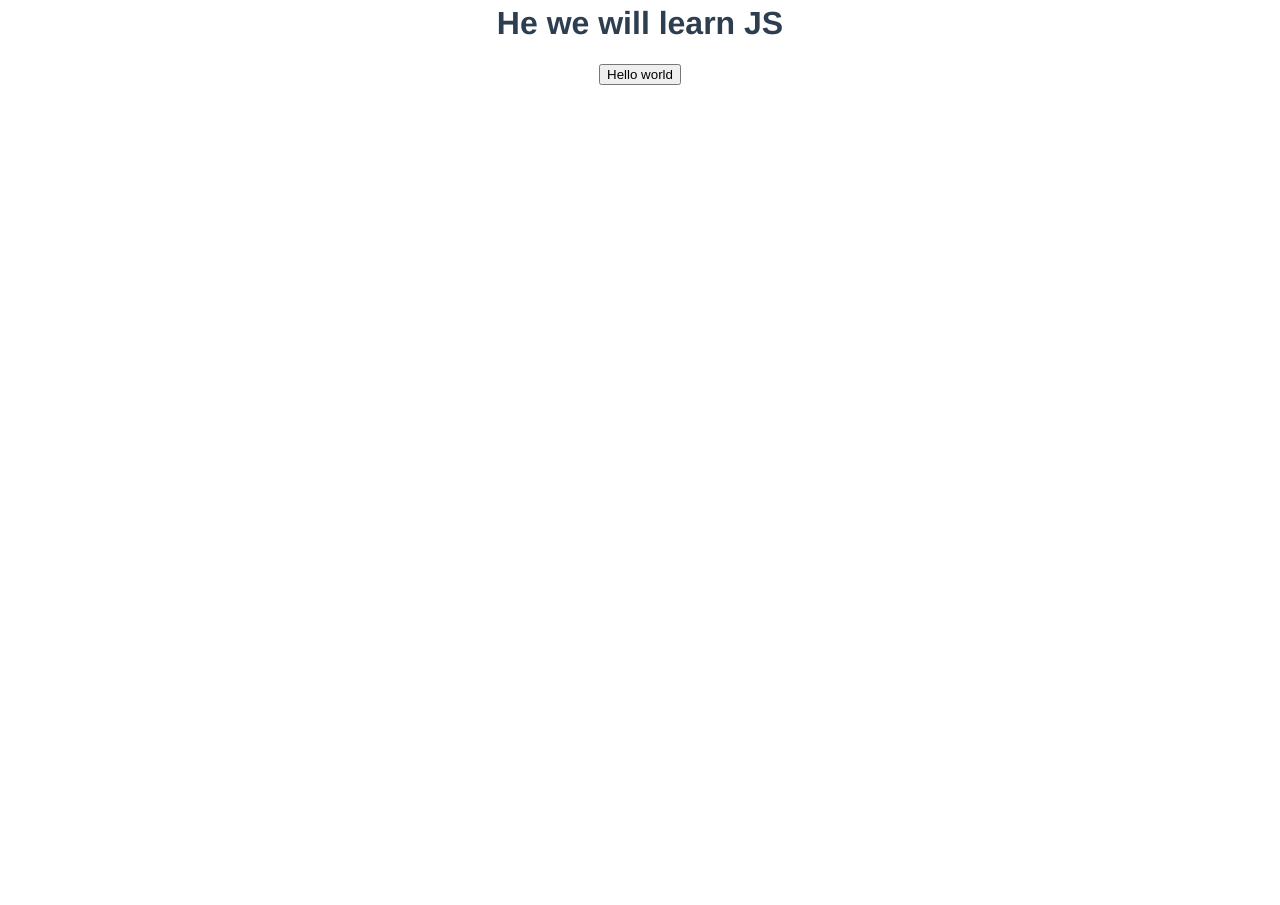
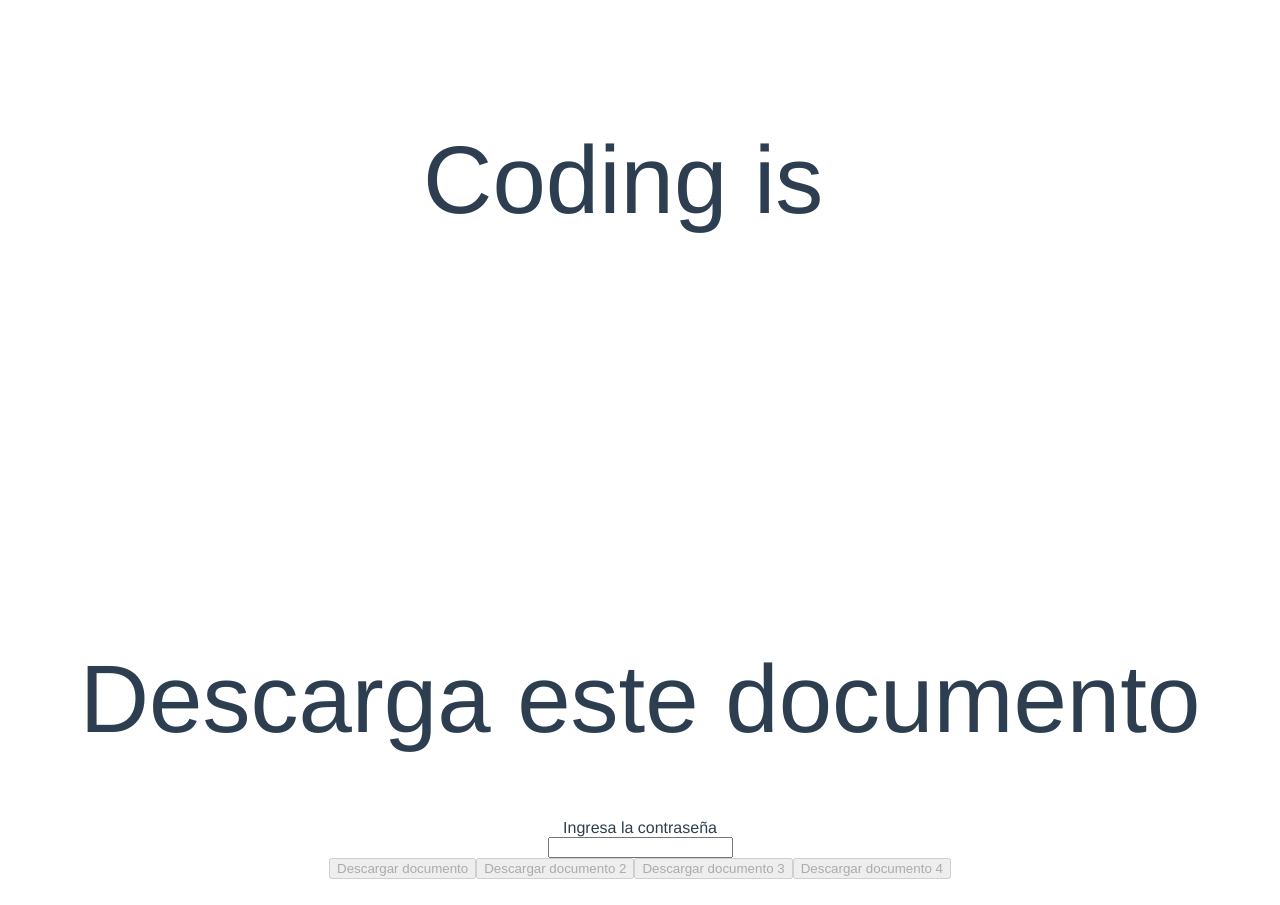
Before and after one commit to camilometaute/learning-js, a Vue app: page / in a window 1280 px wide. Shown: the part 280-1185 px from the top of the page. Before the commit the page ends 800 px from the top, so only its background shows below. Built offline with nearby package versions, Linux system fonts and the light colour scheme.

Commit message:
creating type effect element

```diff
--- a/package.json
+++ b/package.json
@@ -18,6 +18,8 @@
     "babel-eslint": "^10.0.3",
     "eslint": "^5.16.0",
     "eslint-plugin-vue": "^5.0.0",
+    "node-sass": "^4.13.1",
+    "sass-loader": "^8.0.2",
     "vue-template-compiler": "^2.6.10"
   },
   "eslintConfig": {
--- a/src/App.vue
+++ b/src/App.vue
@@ -1,42 +1,19 @@
 <template>
   <div id="app">
-    <img alt="Vue logo" src="./assets/logo.png">
-    <HelloWorld msg="He we will learn JS"/>
-    <button v-on:click="reverseMessage" type="button" name="button">Hello world</button>
+    <TypeAutomatic/>
+    <HelloWorld msg="Descarga este documento"/> <br>
   </div>
 </template>
 
 <script>
 import HelloWorld from './components/HelloWorld.vue'
+import TypeAutomatic from './components/TypeAutomatic.vue'
 
 export default {
   name: 'app',
   components: {
-    HelloWorld
-  },
-  methods: {
-    reverseMessage: function () {
-
-      //function scoped
-      var firstVariable = 'This is the first variable'; //Can be updated
-
-      //block scoped {}
-      let age = 30; // Can be updated
-      const sport = true; // Can't be updated
-
-      //camel case
-      const iLovePizza = true;
-
-      //UpperCamelCase
-      const ILoveToEatHotDogs = false;
-
-      // snake case!!
-      const this_is_snake_case = true;
-
-      //kebab-case this is not allowed in javascrip
-
-      alert( firstVariable + age + sport + ILoveToEatHotDogs + this_is_snake_case + iLovePizza);
-    }
+    HelloWorld,
+    TypeAutomatic
   }
 }
 </script>
--- /dev/null
+++ b/src/assets/sass/main.scss
@@ -0,0 +1,29 @@
+.container {
+    width: 100%;
+    height: 100vh;
+    display: flex;
+    justify-content: center;
+    align-items: center;
+  }
+  h1 {
+    font-size: 6rem;
+    font-weight: normal;
+    span.typed-text {
+      color: #D2B94B;
+    }
+    span.cursor {
+      display: inline-block;
+      margin-left: 3px;
+      width: 4px;
+      background-color: #fff;
+      animation: cursorBlink 1s infinite;
+    }
+    span.cursor.typing {
+      animation: none;
+    }
+  }
+  @keyframes cursorBlink {
+    49% { background-color: #fff; }
+    50% { background-color: transparent; }
+    99% { background-color: transparent; }
+  }
--- a/src/components/HelloWorld.vue
+++ b/src/components/HelloWorld.vue
@@ -1,7 +1,20 @@
 <template>
   <div class="hello">
     <h1>{{ msg }}</h1>
-
+    <label for="">Ingresa la contraseña</label> <br>
+    <input v-model="inputPassword" type="password" name="" value=""> <br>
+    <button :disabled="validatePassword(inputPassword)" @click="goToNewUrl(inputPassword)" type="button" name="button">
+      Descargar documento
+    </button>
+    <button :disabled="validatePassword(inputPassword)" @click="goToNewUrl(inputPassword)" type="button" name="button">
+      Descargar documento 2
+    </button>
+    <button :disabled="validatePassword(inputPassword)" @click="goToNewUrl(inputPassword)" type="button" name="button">
+      Descargar documento 3
+    </button>
+    <button :disabled="validatePassword(inputPassword)" @click="goToNewUrl(inputPassword)" type="button" name="button">
+      Descargar documento 4
+    </button>
   </div>
 </template>
 
@@ -10,6 +23,26 @@ export default {
   name: 'HelloWorld',
   props: {
     msg: String
+  },
+  data: function () {
+    return {
+      inputPassword: ''
+    }
+  },
+  methods: {
+    validatePassword(password) {
+      if (password != 'Camilo') {
+        return true;
+      }
+      else if (password != 'Camilo') {
+        return false;
+      }
+    },
+    goToNewUrl (password) {
+      if (password === 'Camilo') {
+        window.location.href = 'https://vuejs.org/v2/guide/components.html'
+      }
+    }
   }
 }
 </script>
--- /dev/null
+++ b/src/components/TypeAutomatic.vue
@@ -0,0 +1,60 @@
+<template>
+  <div class="container">
+    <h1>Coding is
+      <span class="typed-text">{{ typeValue }}</span>
+      <span class="cursor" :class="{'typing': typeStatus}">&nbsp;</span>
+    </h1>
+  </div>
+</template>
+
+<script>
+export default {
+  name: 'TypeAutomatic',
+  data() {
+    return {
+      typeValue: '',
+      typeStatus: false,
+      typeArray: ['fun', 'awesome', 'a journey', 'life'],
+      typingSpeed: 200,
+      erasingSpeed: 100,
+      newTextDelay: 2000,
+      typeArrayIndex: 0,
+      charIndex: 0
+    }
+  },
+  methods: {
+      typeText() {
+        if(this.charIndex < this.typeArray[this.typeArrayIndex].length) {
+          if(!this.typeStatus)
+            this.typeStatus = true;
+          this.typeValue += this.typeArray[this.typeArrayIndex].charAt(this.charIndex);
+          this.charIndex += 1;
+          setTimeout(this.typeText, this.typingSpeed);
+        }
+        else {
+          this.typeStatus = false;
+          setTimeout(this.eraseText, this.newTextDelay);
+        }
+      },
+      eraseText() {
+        if(this.charIndex > 0) {
+          if(!this.typeStatus)
+            this.typeStatus = true;
+          this.typeValue = this.typeArray[this.typeArrayIndex].substring(0, this.charIndex - 1);
+          this.charIndex -= 1;
+          setTimeout(this.eraseText, this.erasingSpeed);
+        }
+        else {
+          this.typeStatus = false;
+          this.typeArrayIndex += 1;
+          if(this.typeArrayIndex >= this.typeArray.length)
+            this.typeArrayIndex = 0;
+          setTimeout(this.typeText, this.typingSpeed + 1000);
+        }
+      }
+    },
+    created() {
+      setTimeout(this.typeText, this.newTextDelay + 200);
+    }
+  }
+</script>
--- a/src/main.js
+++ b/src/main.js
@@ -1,5 +1,6 @@
 import Vue from 'vue'
 import App from './App.vue'
+import './assets/sass/main.scss'
 
 Vue.config.productionTip = false
 
```
Also changed, not shown: 1 other file (tests, documents, lock files or other folders).
